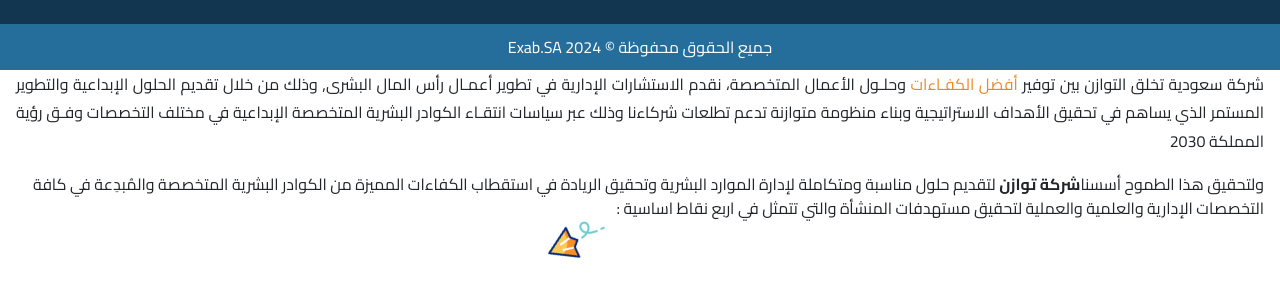
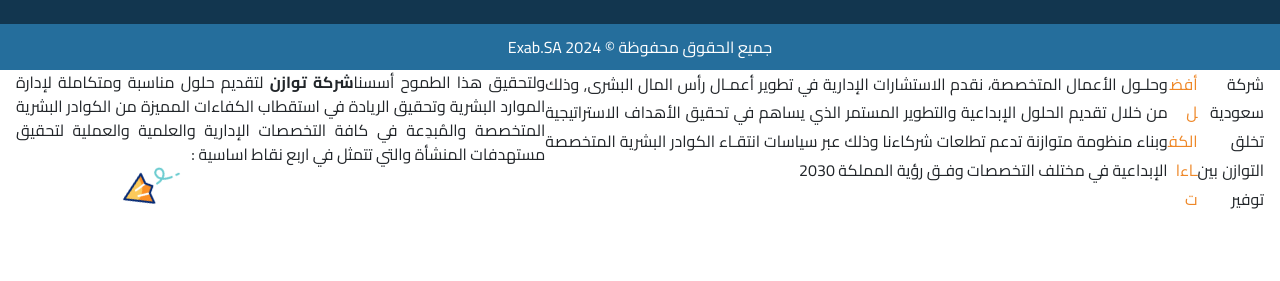
Before and after one commit to MichaelGhattas1/test, a website: page index.html in a window 1280 px wide. Shown: the part 7638-7919 px from the top of the page. After the commit the page ends 7868 px from the top, so only its background shows below. Drawn offline with nearby package versions, Linux system fonts and the light colour scheme; a web font is replaced by a local one.

Commit message:
./arb container

```diff
--- a/css/style.css
+++ b/css/style.css
@@ -3307,13 +3307,19 @@ p { margin: 0px !important;
   }
 
 }
+ .arabic-container {
+  display: flex;
+  justify-content: flex-end;  /* Align text to the right */
+  text-align: justify;
+ }
 
 p.test-text {
-  direction: rtl !important ;
+  direction: rtl !important;
+  display: flex;
+  justify-content: flex-end;
   text-align: justify;
-  unicode-bidi: plaintext;
   text-align-last: right;
-  -moz-text-align-last: right; /* For Firefox */
-  -webkit-text-align-last: right ;
+  word-break: break-word;
+  hyphens: auto;
   line-height: 1.8 !important;
 }
--- a/index.html
+++ b/index.html
@@ -1578,7 +1578,7 @@
 
 
 
-    <div class="px-3">
+    <div class="px-3 arabic-container">
       <p class="test-text" >
         شركة سعودية تخلق التوازن بين توفير
         <span class="text-orangr"> أفضل الكفـاءات</span>
```
